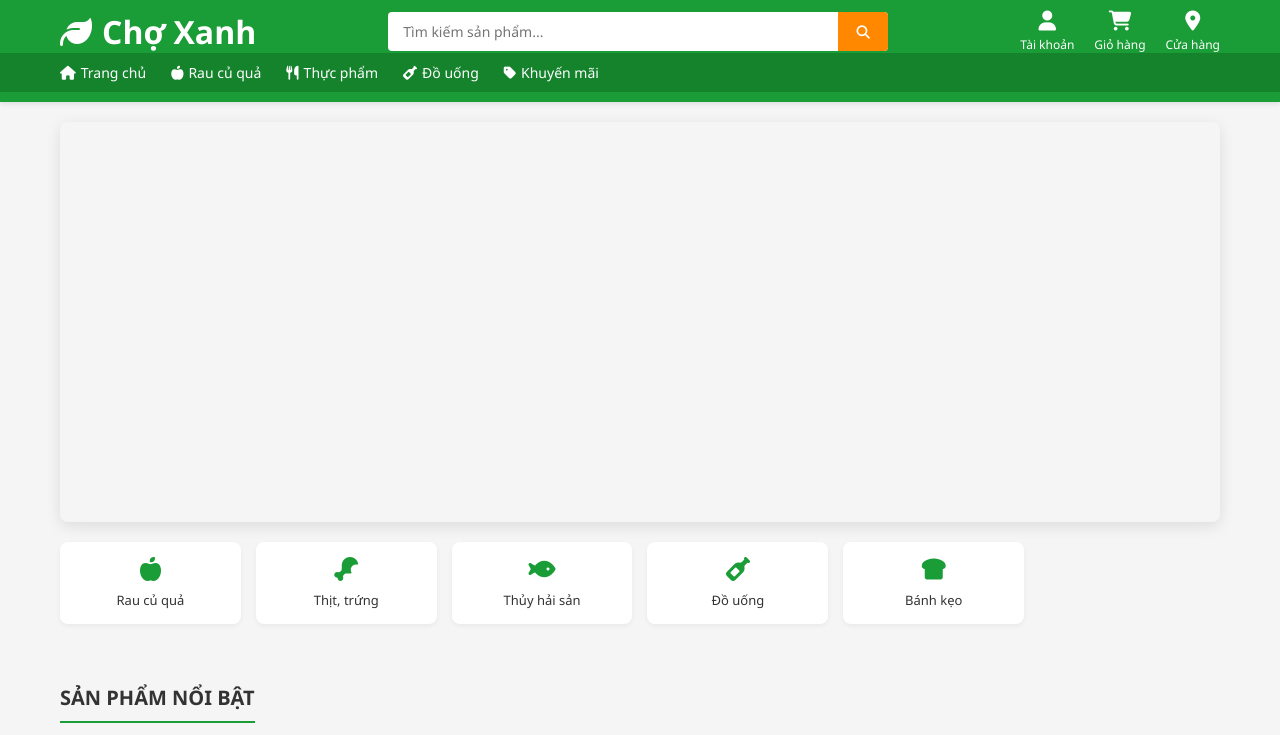
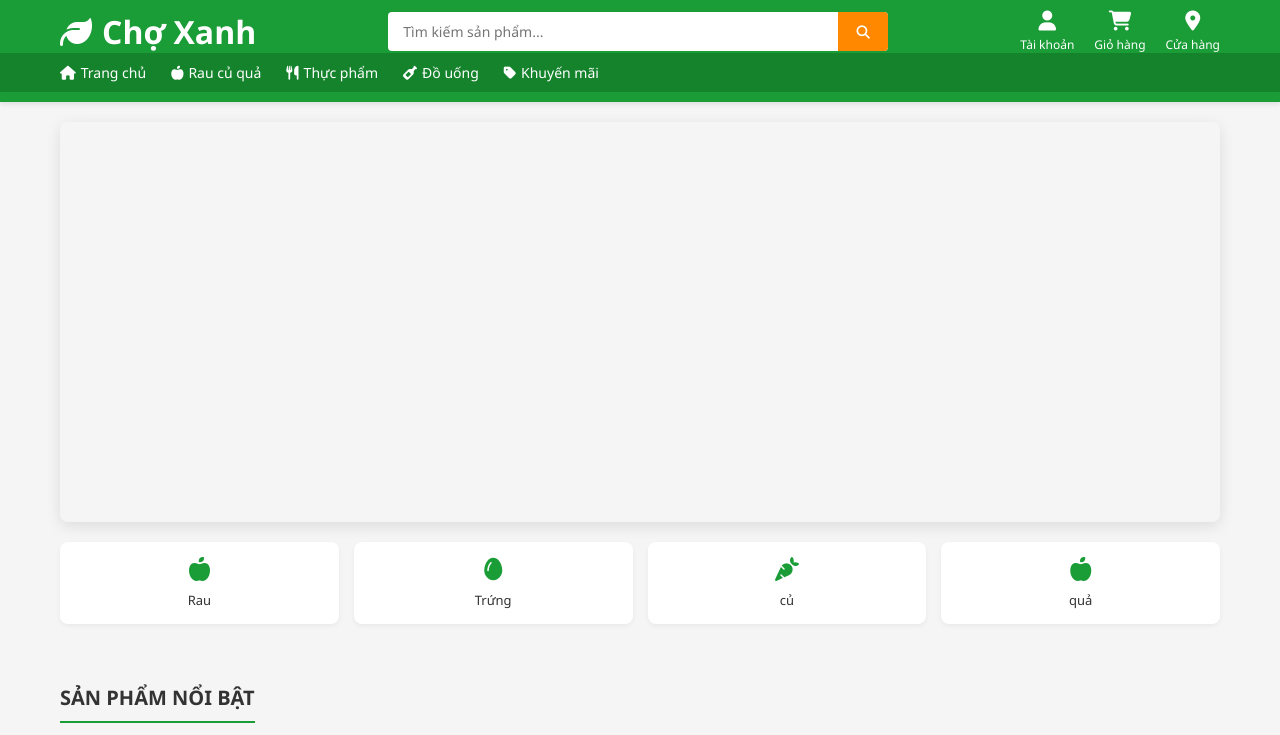
Before and after one commit to phannguyen050904-commits/Ch-Xanh, a plain HTML site: page index.html in a window 1280 px wide. Shown: the top 735 px of the page. Drawn offline with Linux system fonts and the light colour scheme.

Commit message:
Add files via upload

```diff
--- a/index.html
+++ b/index.html
@@ -60,23 +60,19 @@
         <div class="categories">
             <div class="category">
                 <i class="fas fa-apple-alt"></i>
-                <div class="category-name">Rau củ quả</div>
+                <div class="category-name">Rau</div>
             </div>
             <div class="category">
-                <i class="fas fa-drumstick-bite"></i>
-                <div class="category-name">Thịt, trứng</div>
+                <i class="fas fa-egg"></i>
+                <div class="category-name">Trứng</div>
             </div>
             <div class="category">
-                <i class="fas fa-fish"></i>
-                <div class="category-name">Thủy hải sản</div>
+                <i class="fas fa-carrot"></i>
+                <div class="category-name">củ</div>
             </div>
             <div class="category">
-                <i class="fas fa-wine-bottle"></i>
-                <div class="category-name">Đồ uống</div>
-            </div>
-            <div class="category">
-                <i class="fas fa-bread-slice"></i>
-                <div class="category-name">Bánh kẹo</div>
+                <i class="fas fa-apple-alt"></i>
+                <div class="category-name">quả</div>
             </div>
         </div>
 
--- a/style.css
+++ b/style.css
@@ -145,7 +145,7 @@ nav {
 /* Categories */
 .categories {
     display: grid;
-    grid-template-columns: repeat(6, 1fr);
+    grid-template-columns: repeat(4, 1fr);
     gap: 15px;
     margin-bottom: 30px;
 }
```
